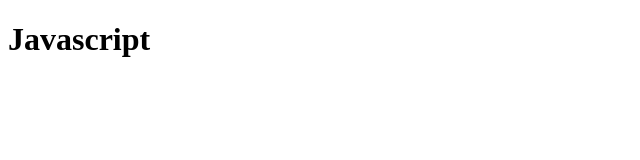
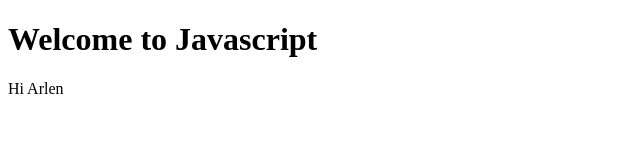
Before and after one commit to hopeallen23/-CQ9-Javascript, a plain HTML site: page index.html in a window 1280 px wide. Shown: the whole page, without its empty margins (0-640 px from the left). Drawn offline with Linux system fonts and the light colour scheme.

Commit message:
updating inner html
using script

```diff
--- a/index.html
+++ b/index.html
@@ -6,6 +6,13 @@
     <title>Javascript</title>
 </head>
 <body>
-    <h1>Javascript </h1>
+    <h1> Welcome to Javascript </h1>
+    <!-- p#content -->
+    <p id="content">Hello</p>
+
+
+    <script>
+        document.getElementById('content').innerHTML='Hi Arlen';
+    </script>
 </body>
 </html>
```
